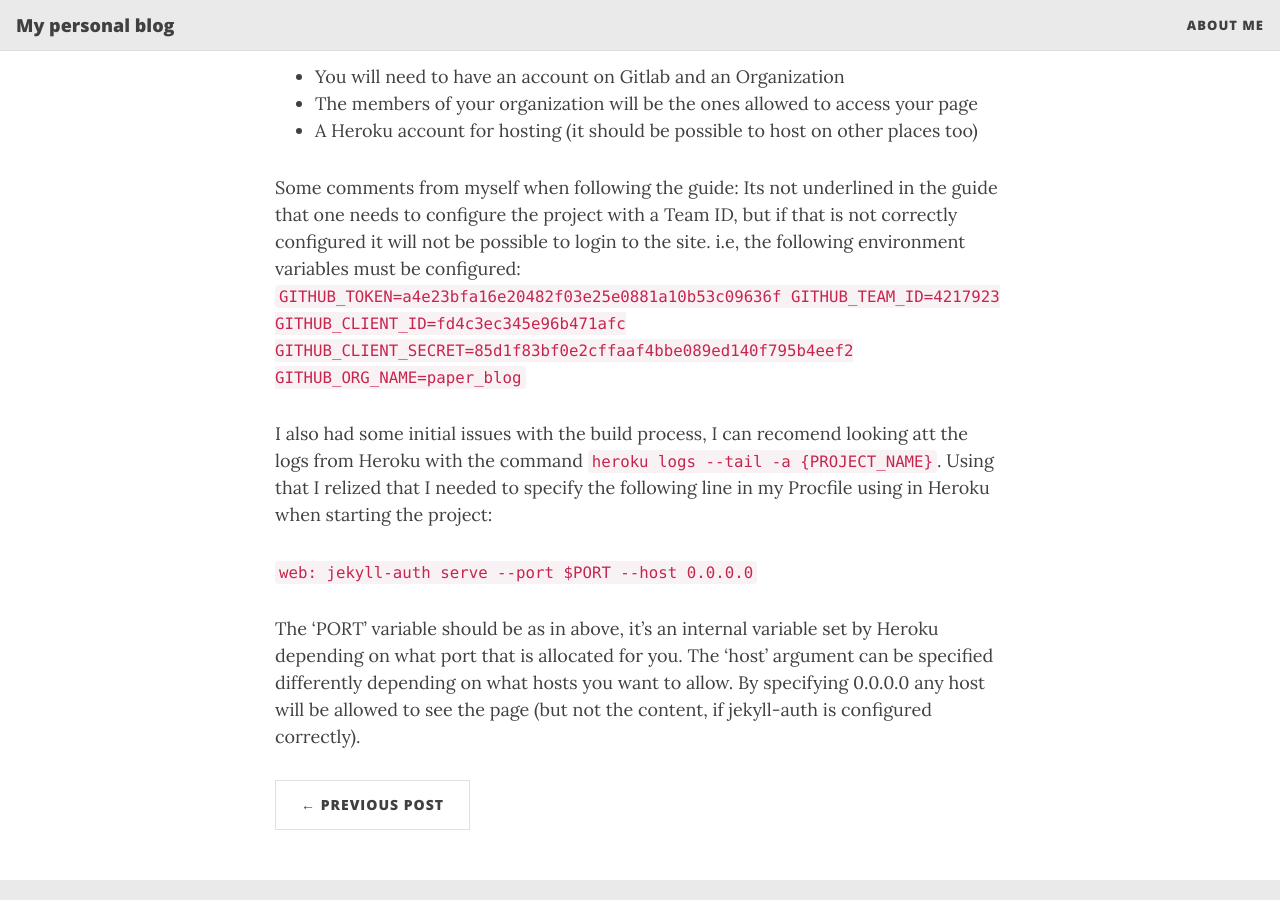
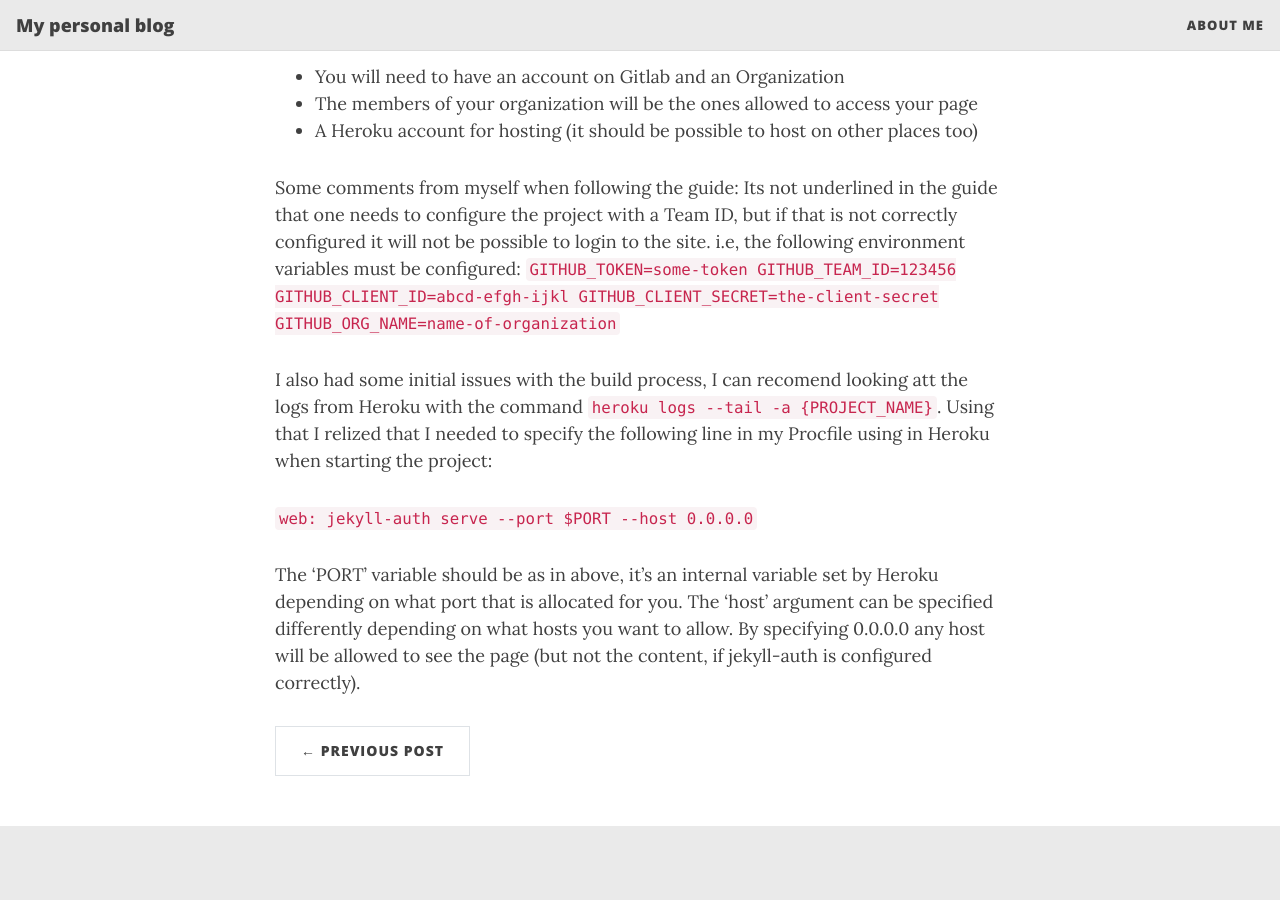
Before and after one commit to birgerma/blog, a Jekyll site: the page built from _posts/2020-11-12-jekyll-auth.md, in a window 1280 px wide and 900 px high, scrolled down 466 px. Built offline with Jekyll 4.4.1, drawn with Linux system fonts in a browser that asks for light colours; nearby versions of some CDN libraries.

Commit message:
remove tokens from post

```diff
--- a/_posts/2020-11-12-jekyll-auth.md
+++ b/_posts/2020-11-12-jekyll-auth.md
@@ -17,11 +17,11 @@ Some comments from myself when following the guide:
   Its not underlined in the guide that one needs to configure the project with a Team ID, but if that is not correctly configured it will not be possible to login to the site.
   i.e, the following environment variables must be configured:
   ``
-  GITHUB_TOKEN=a4e23bfa16e20482f03e25e0881a10b53c09636f
-GITHUB_TEAM_ID=4217923
-GITHUB_CLIENT_ID=fd4c3ec345e96b471afc
-GITHUB_CLIENT_SECRET=85d1f83bf0e2cffaaf4bbe089ed140f795b4eef2
-GITHUB_ORG_NAME=paper_blog
+GITHUB_TOKEN=some-token
+GITHUB_TEAM_ID=123456
+GITHUB_CLIENT_ID=abcd-efgh-ijkl
+GITHUB_CLIENT_SECRET=the-client-secret
+GITHUB_ORG_NAME=name-of-organization
   ``
 
 I also had some initial issues with the build process, I can recomend looking att the logs from Heroku with the command ``heroku logs --tail -a {PROJECT_NAME}``. Using that I relized that I needed to specify the following line in my Procfile using in Heroku when starting the project:
```
